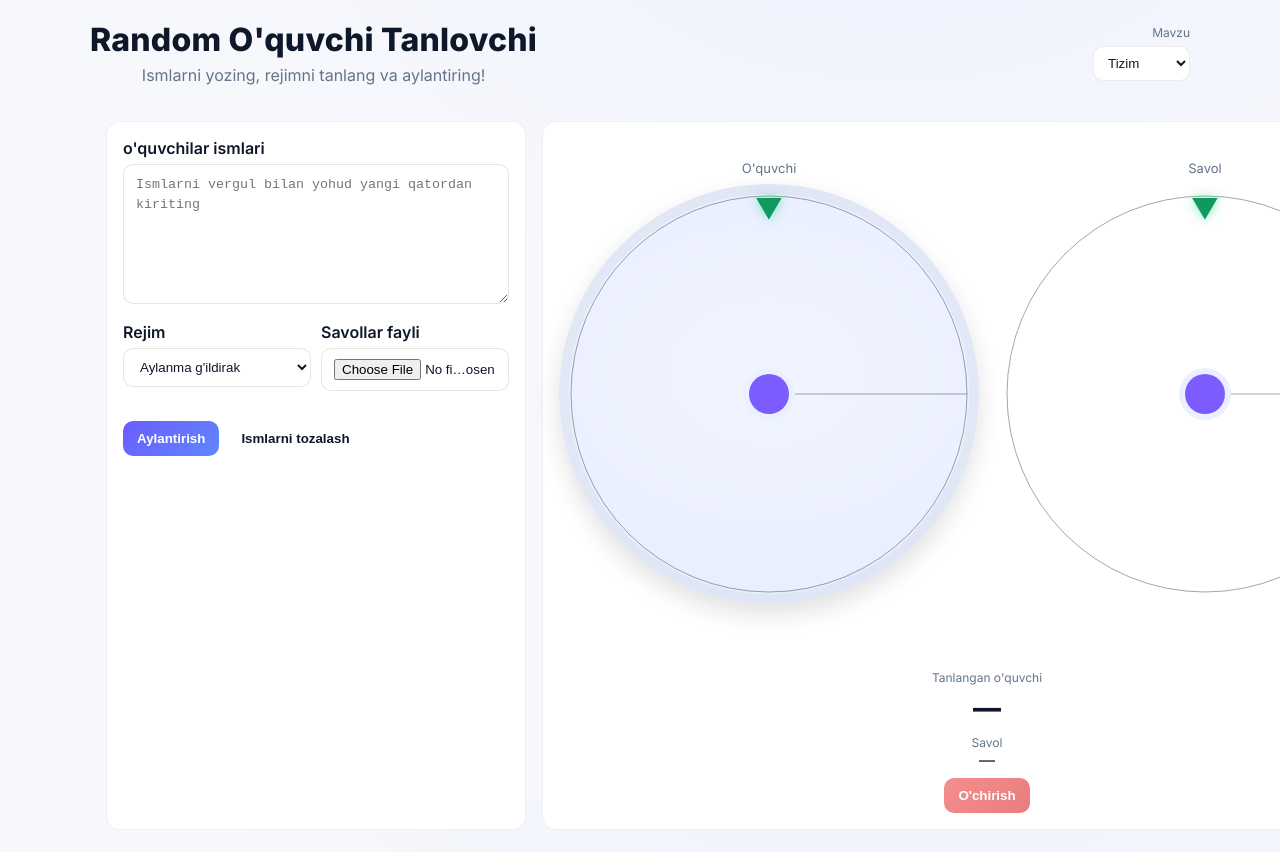
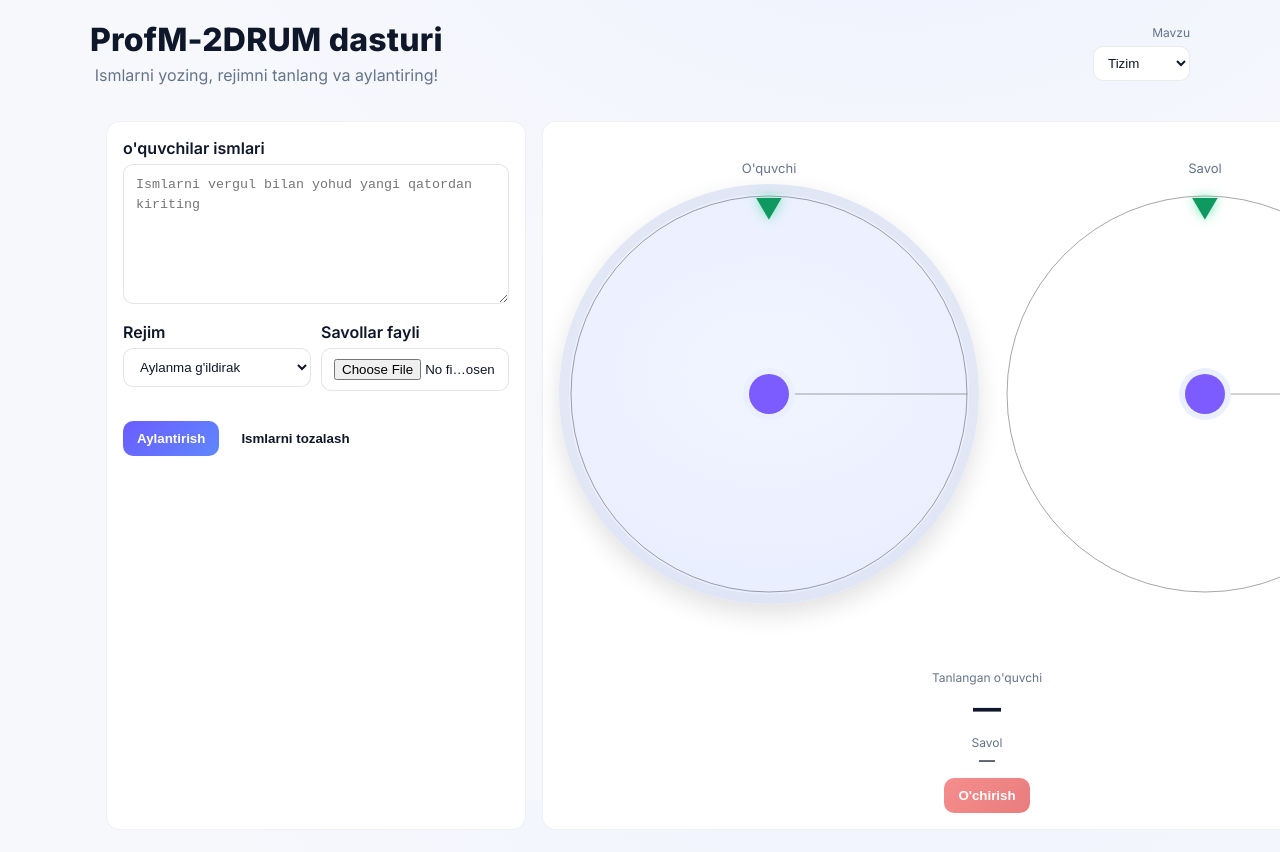
Before and after one commit to ProfM-2DRUM/baholash, a plain HTML site: page index.html in a window 1280 px wide. Shown: the top 852 px of the page. Drawn offline with nearby package versions, Linux system fonts and the light colour scheme.

Commit message:
Update index.html

```diff
--- a/index.html
+++ b/index.html
@@ -3,7 +3,7 @@
 <head>
   <meta charset="UTF-8" />
   <meta name="viewport" content="width=device-width, initial-scale=1.0" />
-  <title>Random Student Picker</title>
+  <title>ProfM-2DRUM</title>
   <link rel="preconnect" href="https://fonts.googleapis.com">
   <link rel="preconnect" href="https://fonts.gstatic.com" crossorigin>
   <link href="https://fonts.googleapis.com/css2?family=Inter:wght@400;600;800&display=swap" rel="stylesheet">
@@ -13,7 +13,7 @@
   <header class="app-header">
     <div class="header-row">
       <div>
-        <h1>Random O'quvchi Tanlovchi</h1>
+        <h1>ProfM-2DRUM dasturi</h1>
         <p class="subtitle">Ismlarni yozing, rejimni tanlang va aylantiring!</p>
       </div>
       <div class="theme-switcher">
```
